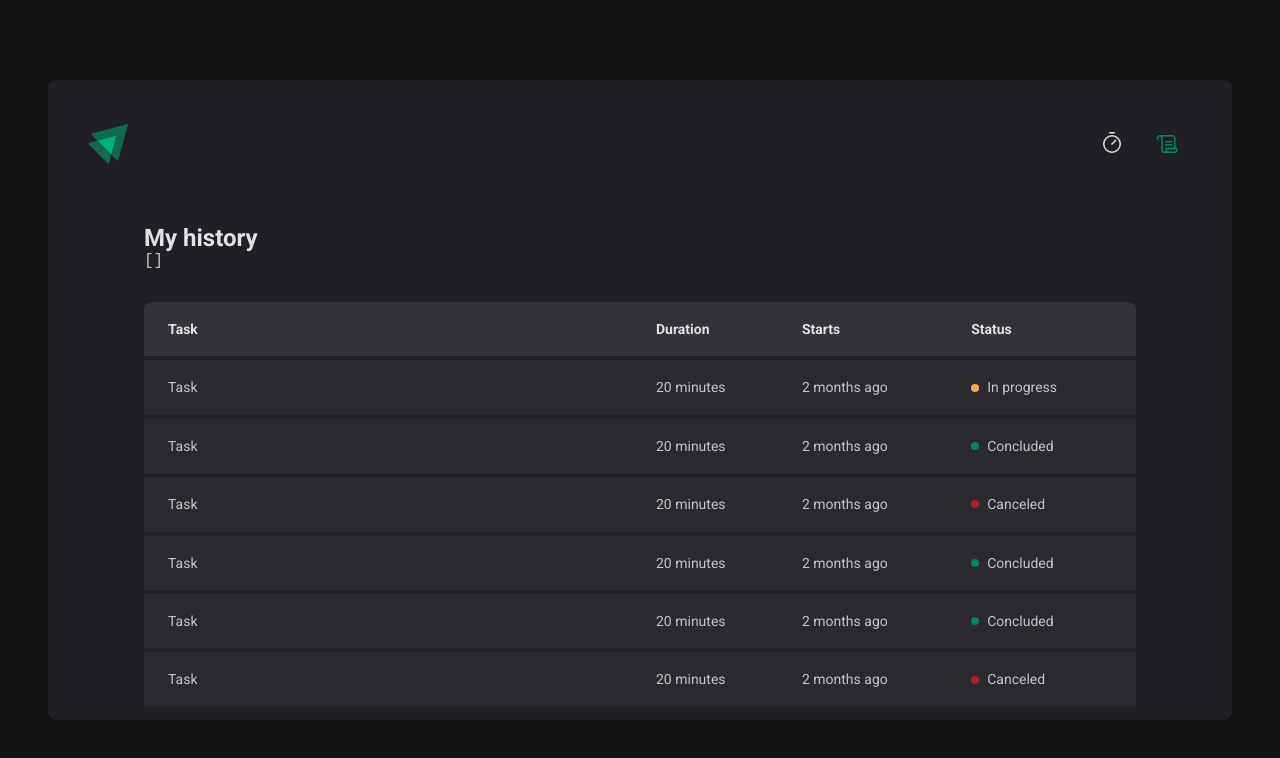
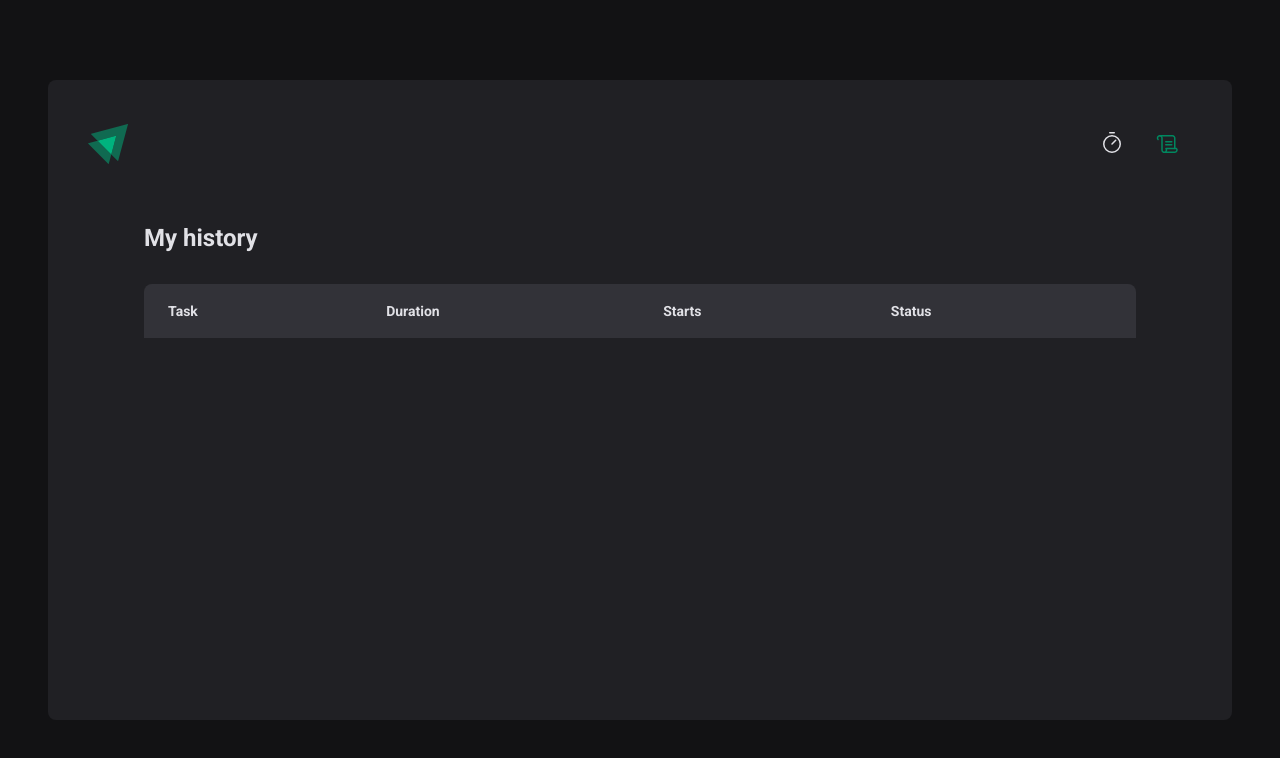
Before and after one commit to estevamorais/ignite-timer, a React (Vite) app: page /history in a window 1280 px wide. Shown: the top 758 px of the page. Built offline with nearby package versions, Linux system fonts and the light colour scheme.

Commit message:
Finalizing History Page

```diff
--- a/src/contexts/CyclesContext.tsx
+++ b/src/contexts/CyclesContext.tsx
@@ -10,7 +10,7 @@
   task: string
   minutesAmount: number
   startDate: Date
-  interruptDate?: Date
+  interruptedDate?: Date
   finishedDate?: Date
 }
 
@@ -75,7 +75,7 @@
     setCycles((state) =>
       state.map((cycle) => {
         if (cycle.id === activeCycleId) {
-          return { ...cycle, interruptDate: new Date() }
+          return { ...cycle, interruptedDate: new Date() }
         } else {
           return cycle
         }
--- a/src/pages/History/index.tsx
+++ b/src/pages/History/index.tsx
@@ -1,4 +1,5 @@
 import { useContext } from 'react'
+import { formatDistanceToNow } from 'date-fns'
 import { CyclesContext } from '../../contexts/CyclesContext'
 import { HistoryContainer, HistoryList, Status } from './styles'
 
@@ -8,8 +9,6 @@
   return (
     <HistoryContainer>
       <h1>My history</h1>
-
-      <pre>{JSON.stringify(cycles, null, 2)}</pre>
 
       <HistoryList>
         <table>
@@ -22,54 +21,32 @@
             </tr>
           </thead>
           <tbody>
-            <tr>
-              <td>Task</td>
-              <td>20 minutes</td>
-              <td>2 months ago</td>
-              <td>
-                <Status statusColor="yellow">In progress</Status>
-              </td>
-            </tr>
-            <tr>
-              <td>Task</td>
-              <td>20 minutes</td>
-              <td>2 months ago</td>
-              <td>
-                <Status statusColor="green">Concluded</Status>
-              </td>
-            </tr>
-            <tr>
-              <td>Task</td>
-              <td>20 minutes</td>
-              <td>2 months ago</td>
-              <td>
-                <Status statusColor="red">Canceled</Status>
-              </td>
-            </tr>
-            <tr>
-              <td>Task</td>
-              <td>20 minutes</td>
-              <td>2 months ago</td>
-              <td>
-                <Status statusColor="green">Concluded</Status>
-              </td>
-            </tr>
-            <tr>
-              <td>Task</td>
-              <td>20 minutes</td>
-              <td>2 months ago</td>
-              <td>
-                <Status statusColor="green">Concluded</Status>
-              </td>
-            </tr>
-            <tr>
-              <td>Task</td>
-              <td>20 minutes</td>
-              <td>2 months ago</td>
-              <td>
-                <Status statusColor="red">Canceled</Status>
-              </td>
-            </tr>
+            {cycles.map((cycle) => {
+              return (
+                <tr key={cycle.id}>
+                  <td>{cycle.task}</td>
+                  <td>{cycle.minutesAmount} minutes</td>
+                  <td>
+                    {formatDistanceToNow(cycle.startDate, {
+                      addSuffix: true,
+                    })}
+                  </td>
+                  <td>
+                    {cycle.finishedDate && (
+                      <Status statusColor="green">Concluid</Status>
+                    )}
+
+                    {cycle.interruptedDate && (
+                      <Status statusColor="red">Interrupted</Status>
+                    )}
+
+                    {!cycle.interruptedDate && !cycle.finishedDate && (
+                      <Status statusColor="yellow">In progress</Status>
+                    )}
+                  </td>
+                </tr>
+              )
+            })}
           </tbody>
         </table>
       </HistoryList>
```
